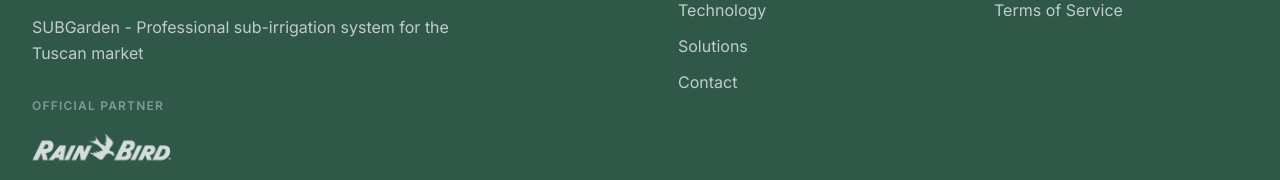
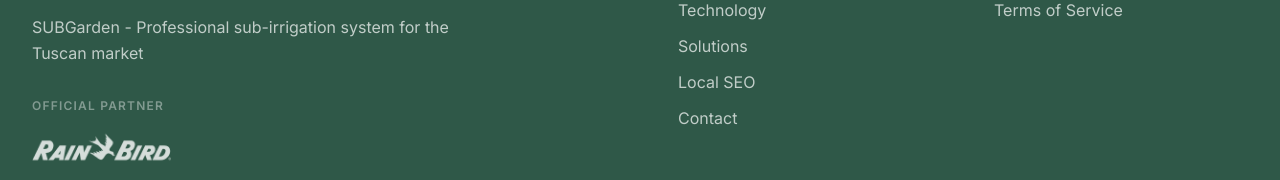
Before and after one commit to magiaslab/subgarden, a Next.js app: page /en/terms in a window 1280 px wide. Shown: the part 955-1135 px from the top of the page. Built offline with nearby package versions, Linux system fonts and the light colour scheme; a web font is replaced by a local one.

Commit message:
Add Local SEO link to footer and update translations

```diff
--- a/components/navigation/Footer.tsx
+++ b/components/navigation/Footer.tsx
@@ -73,6 +73,15 @@ export function Footer() {
               </li>
               <li>
                 <Link
+                  href="/local"
+                  className="text-white/70 hover:text-white transition-colors flex items-center gap-2 group"
+                >
+                  <span className="w-1.5 h-1.5 rounded-full bg-copper scale-0 group-hover:scale-100 transition-transform" />
+                  {t('links.local')}
+                </Link>
+              </li>
+              <li>
+                <Link
                   href={"/#contact" as any}
                   className="text-white/70 hover:text-white transition-colors flex items-center gap-2 group"
                 >
--- a/messages/de.json
+++ b/messages/de.json
@@ -53,6 +53,7 @@
       "about": "Über Uns",
       "technology": "Technologie",
       "solutions": "Lösungen",
+      "local": "Lokal SEO",
       "contact": "Kontakt"
     },
     "legal": {
@@ -62,14 +63,14 @@
     "copyright": "© {year} SUBGarden. Alle Rechte vorbehalten."
   },
   "contact": {
-    "title": "Kontaktieren Sie uns",
+    "email": "E-Mail",
+    "error": "Fehler beim Senden der Nachricht. Bitte versuchen Sie es erneut.",
+    "message": "Nachricht",
     "name": "Name",
-    "email": "E-Mail",
     "phone": "Telefon",
-    "message": "Nachricht",
+    "sending": "Wird gesendet...",
     "submit": "Senden",
-    "sending": "Wird gesendet...",
     "success": "Nachricht erfolgreich gesendet!",
-    "error": "Fehler beim Senden der Nachricht. Bitte versuchen Sie es erneut."
+    "title": "Kontaktieren Sie uns"
   }
 }
--- a/messages/en.json
+++ b/messages/en.json
@@ -53,6 +53,7 @@
       "about": "About Us",
       "technology": "Technology",
       "solutions": "Solutions",
+      "local": "Local SEO",
       "contact": "Contact"
     },
     "legal": {
@@ -62,14 +63,14 @@
     "copyright": "© {year} SUBGarden. All rights reserved."
   },
   "contact": {
-    "title": "Contact Us",
+    "email": "Email",
+    "error": "Error sending message. Please try again.",
+    "message": "Message",
     "name": "Name",
-    "email": "Email",
     "phone": "Phone",
-    "message": "Message",
+    "sending": "Sending...",
     "submit": "Send",
-    "sending": "Sending...",
     "success": "Message sent successfully!",
-    "error": "Error sending message. Please try again."
+    "title": "Contact Us"
   }
 }
--- a/messages/it.json
+++ b/messages/it.json
@@ -48,28 +48,29 @@
     "step5": "Consegna e garanzia illimitata SUBGarden"
   },
   "footer": {
+    "copyright": "© {year} SUBGarden. Tutti i diritti riservati.",
     "description": "SUBGarden - Sistema di subirrigazione professionale per il mercato toscano",
-    "links": {
-      "about": "Chi Siamo",
-      "technology": "Tecnologia",
-      "solutions": "Soluzioni",
-      "contact": "Contatti"
-    },
     "legal": {
       "privacy": "Privacy Policy",
       "terms": "Termini di Servizio"
     },
-    "copyright": "© {year} SUBGarden. Tutti i diritti riservati."
+    "links": {
+      "about": "Chi Siamo",
+      "contact": "Contatti",
+      "local": "Local SEO",
+      "solutions": "Soluzioni",
+      "technology": "Tecnologia"
+    }
   },
   "contact": {
-    "title": "Contattaci",
+    "email": "Email",
+    "error": "Errore nell'invio del messaggio. Riprova.",
+    "message": "Messaggio",
     "name": "Nome",
-    "email": "Email",
     "phone": "Telefono",
-    "message": "Messaggio",
+    "sending": "Invio in corso...",
     "submit": "Invia",
-    "sending": "Invio in corso...",
     "success": "Messaggio inviato con successo!",
-    "error": "Errore nell'invio del messaggio. Riprova."
+    "title": "Contattaci"
   }
 }
```
